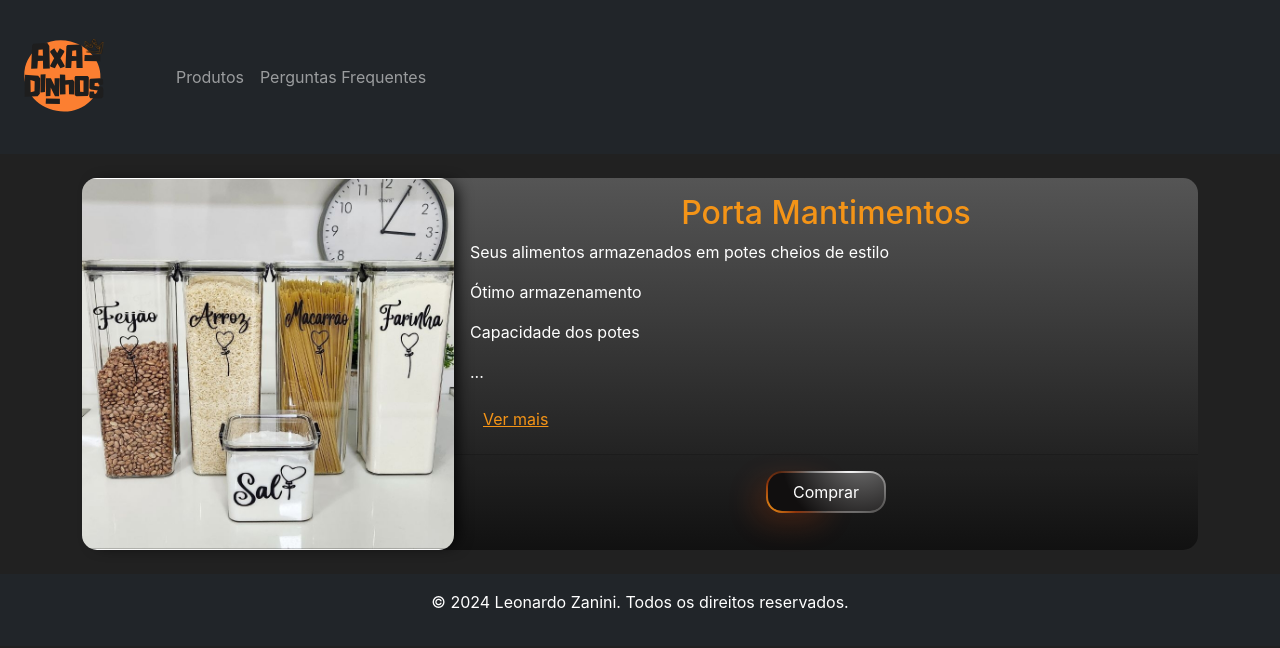
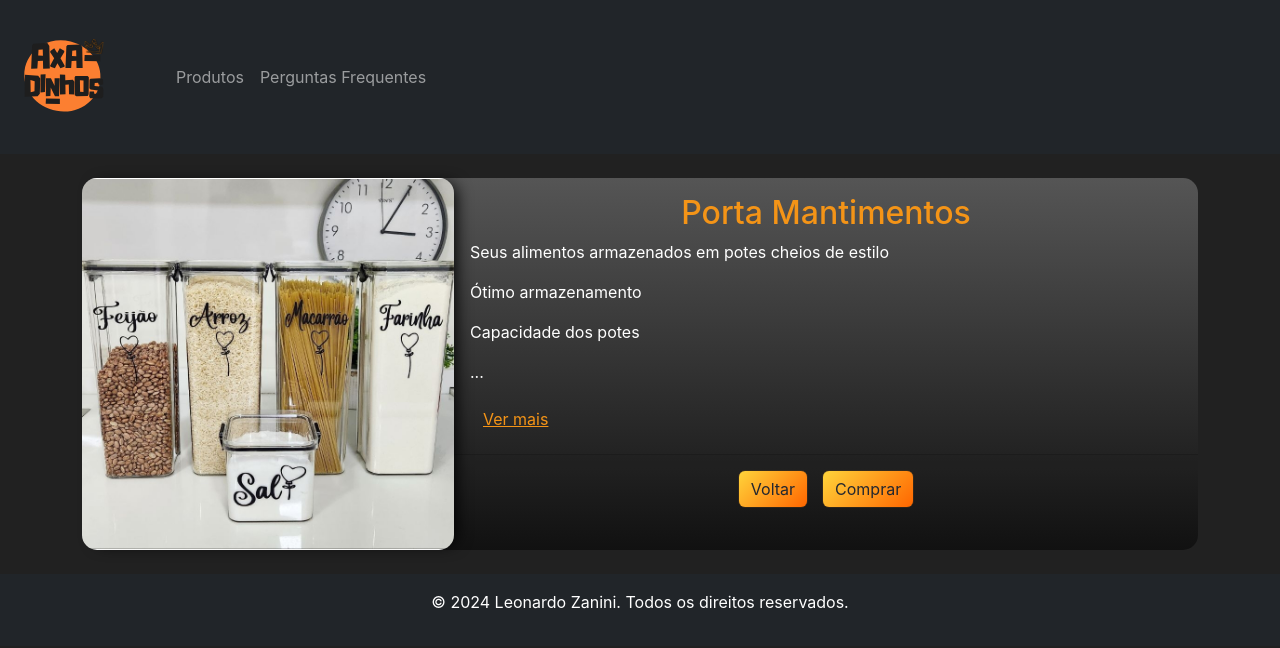
Before and after one commit to lmzanini/axadinhos, a React (Create React App) app: page /product/1 in a window 1280 px wide. Shown: the top 648 px of the page. Built offline with nearby package versions, Linux system fonts and the light colour scheme.

Commit message:
botao voltar

```diff
--- a/src/components/ProductDetails.js
+++ b/src/components/ProductDetails.js
@@ -4,12 +4,20 @@ import { useParams } from "react-router-dom";
 import productsData from "../data/productsData"; // Importe a lista de produtos
 import Header from "./Header";
 import { useNavigate } from "react-router-dom";
+// import { useHistory } from "react-router-dom";
 
 const getProductById = (id) => {
   return productsData.find((product) => product.id === parseInt(id));
 };
 
 const ProductDetails = () => {
+  // const navigate = useNavigate();
+
+  const handleGoBack = () => {
+    navigate(-1); // Voltar uma página
+  };
+
+
   const { id } = useParams();
   const product = getProductById(id);
   const [isExpanded, setIsExpanded] = useState(false);
@@ -96,21 +104,25 @@ const ProductDetails = () => {
               </div>
               <div className="card-footer">
                 <div className="d-flex justify-content-center">
-                  {/* <Button
-                    className="text-center"
-                    variant="primary"
+                <Button
+                    className="search-button m-2"
+                    onClick={handleGoBack}
+                  >
+                    {/* <div className="blob1"></div> */}
+                    {/* <div className="blob2"></div> */}
+                    {/* <div className="inner">Voltar</div> */}
+                    Voltar
+                  </Button>
+                  <Button
+                    className="search-button m-2"
                     onClick={handleGetButtonClick}
                   >
+                    {/* <div className="blob1"></div> */}
+                    {/* <div className="blob2"></div> */}
+                    {/* <div className="inner">Comprar</div> */}
                     Comprar
-                  </Button> */}
-                  <button
-                    className="button mt-2 mb-2"
-                    onClick={handleGetButtonClick}
-                  >
-                    <div className="blob1"></div>
-                    <div className="blob2"></div>
-                    <div className="inner">Comprar</div>
-                  </button>
+                  </Button>
+
                 </div>
               </div>
             </div>
```
